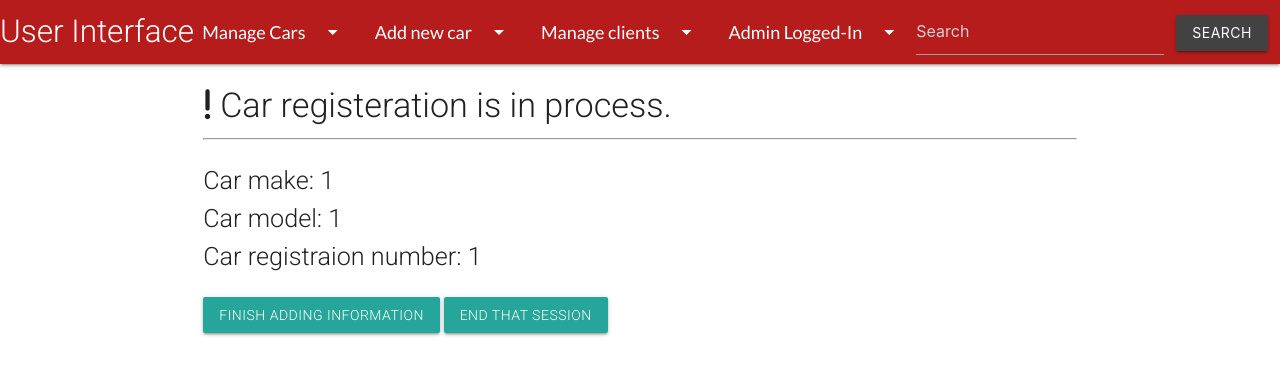
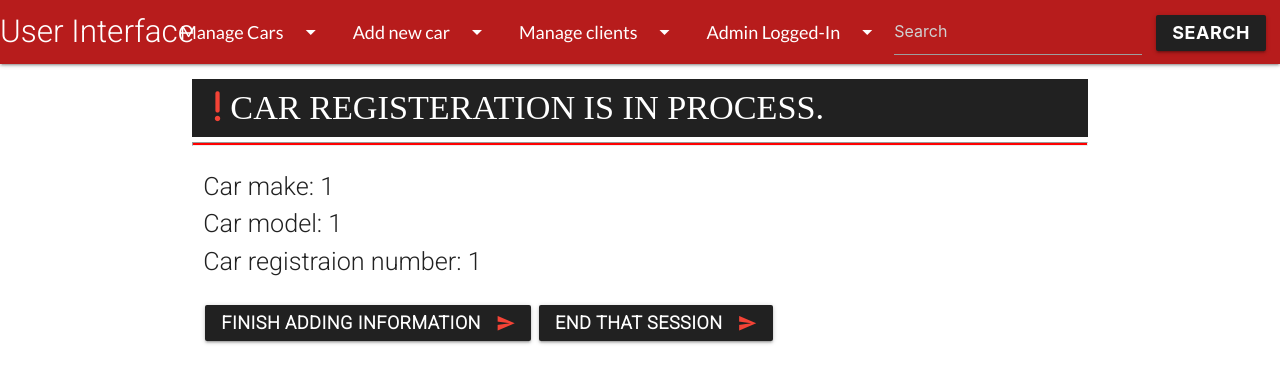
Before and after one commit to ashur-k/CI-MS3-Car-Showroom, a Flask app: page /admin/add_new_car/1 in a window 1280 px wide. Shown: the top 383 px of the page. Run offline with Flask 2, Linux system fonts and the light colour scheme; the visitor is signed in with stand-in values (Sample User, id 1); data that the repository does not hold is empty; some libraries are stand-ins or nearby versions.

Commit message:
admin css designing done

```diff
--- a/admin/static/css/admin_style.css
+++ b/admin/static/css/admin_style.css
@@ -1,8 +1,73 @@
+@import url('https://fonts.googleapis.com/css2?family=Roboto+Condensed:wght@300;400;700&display=swap');
 
-.custom-button{
+:root {
+--main-font-family:'Roboto sans-serif';
+--secondary-font-family:'-apple-system, BlinkMacSystemFont, 'Segoe UI', Roboto, Oxygen, Ubuntu, Cantarell, 'Open Sans', 'Helvetica Neue', sans-serif';
+  }
+
+*{
+    padding: 0;
+    margin: 0;
+
+}
+/* admin.html registration-process-container-message */
+.registration-process-container {
+    margin-top: 15px;
+}
+.registration-process-container div h4{
+    font-family: var(--main-font-family) !important;
+    text-transform: uppercase;
+    padding: 10px;
+    margin: 0px !important;
+}
+.registration-process-container .custom-row{
+    margin-bottom: 5px !important;
+}
+.registration-process-container .custom-coloumn{
+    margin-top:22px;
+}
+/*Horizontal lines*/
+.container-bottom-hr-styling{
+    background-color: red !important;
+    height: 2px !important;
+}
+/*buttons*/
+.admin-custom-buttons{
+    background-size: 200%;
+    background-color: #212121 !important;
+    font-weight: bold;
+    font-size: 18px;
     margin: 2px;
 }
+.admin-secondary-custom-buttons{
+    background-size: 200%;
+    background-color: #fafafa !important;
+    color: black;
+    font-weight: bold!important;
+    font-size: 18px;
+    margin: 2px;
 
+}
+/*List Items*/
+
+.admin-custom-li{
+    font-size: 18px;
+    font-weight: bolder;
+}
+/*card titles*/
+.admin-custom-card-title{
+
+   font-size: 32px;
+   font-weight: normal;
+   color: fff;
+   text-shadow:
+   -1px -1px 0 #000,
+    1px -1px 0 #000,
+    -1px 1px 0 #000000,
+     1px 1px 0 #000;
+}
+
+}
 .view_all_client_container{
     margin-bottom: 20px;
     margin-top: 20px;
@@ -14,4 +79,5 @@
         border-bottom: 1px solid #ffffff !important;
         -webkit-box-shadow: none !important;
         box-shadow: none !important;
+
 }
--- a/admin/templates/admin.html
+++ b/admin/templates/admin.html
@@ -3,20 +3,23 @@
   {% block content %}
   <!--This block of code will only execute when new car registration is in process and stopped-->
 {% if car_make and car_model and reg_num %}
-<div class="container">
+<div class="container registration-process-container">
+    <div class="row custom-row">
+        <div class="col s12 grey darken-4 valign-wrapper">
+            <h4 class="white-text"><i class="fas fa-exclamation red-text"></i> Car registeration is in process.</h4>
+        </div>
+    </div>
+    <hr class="container-bottom-hr-styling">
     <div class="row">
-        <div class="col s12">
-        <h4><i class="fas fa-exclamation"></i> Car registeration is in process.</h4><hr>
-        </div>
-        <div class="col s12" style="margin-top:22px;">
+        <div class="col s12 custom-coloumn">
             <p class="flow-text">Car make: <strong>{{ car_make }}</strong></p>
             <p class="flow-text">Car model: <strong>{{ car_model }}</strong></p>
             <p class="flow-text">Car registraion number: <strong>{{ reg_num }}</strong> </p>
         </div>
         <div class="row">
-            <div class="col s12" style="margin-top:22px;">
-                <a href="{{ url_for('admin.finish_car_registration') }}" class="btn btn-dark btn-sm">Finish adding information</a>
-                <a href="{{ url_for('admin.end_car_reg_session') }}" class="btn btn-danger btn-sm">End that session</a>
+            <div class="col s12 custom-coloumn">
+                <a href="{{ url_for('admin.finish_car_registration') }}" class="waves-effect waves-light btn admin-custom-buttons">Finish adding information<i class="material-icons right red-text">send</i></a>
+                <a href="{{ url_for('admin.end_car_reg_session') }}" class="waves-effect waves-light btn admin-custom-buttons">End that session<i class="material-icons right red-text">send</i></a>
             </div>
         </div>
     </div>
@@ -54,47 +57,52 @@
 <div class="section container ">
 <!--Add heading in a tag to use tooltip-->
 <div class="row grey darken-4 valign-wrapper" style="margin-top:22px; margin-bottom: 5px;">
-<a class="tooltipped" data-position="top" data-tooltip="{{clients_info.count()}} clients on dashboard to deal with">
+<a class="tooltipped" data-position="top" data-tooltip="{{clients_info.count()}} pending clients on dashboard">
 <h3 class="white-text" style="margin:20px;  font-weight:bolder;"><i class="fas fa-user-shield red-text"></i> ADMIN DASHBOARD</h3>
 </a>
-</div><hr  style="background-color: red !important; height: 2px;">
+</div><hr class="container-bottom-hr-styling">
 
 </div>
 {% for clients in clients_info %}
 {% if clients.dashboard_status == 'true' %}
 
-
 <div class="section container" id="" style="">
-
     <div class="row">
         <!--Cat cliet is interested in infomation column-->
         <div class="col s12 m12 l5">
-          <h3>Car client is interesetd in</h3>
+            <div class="row valign-wrapper">
+                <h4 class="" style=""><span><i class="fas fa-car black-text" ></i> CAR CLIENT IS INTERESTED IN</span><hr></h4>
+            </div>
+
+
+
             {% if clients.car_status == 'car_is_sold' %}
-            <p class="lead text-center" style="color:red; font-weight:bolder">This car is sold.</p>
-
+            <div class="row">
+            <div class="col s12 ">
+            <p class="lead  text-center" style="color:red; font-weight:bolder; font-size:22px;">This car is sold.</p>
+            </div>
+            </div>
             {% endif %}
         <div class="card grey darken-4  hoverable">
         <div class="card-image" style="padding:22px">
           <img src="{{ clients.car_image_url }}">
-          <span class="card-title">Car make: {{ clients.car_make }}</span>
+          <span class="card-title"><span class="admin-custom-card-title">Car make: {{ clients.car_make }}</span></span>
 
         </div>
         <div class="card-content">
-            <ul class="collection" style="font-weight: bolder;">
-                <li class="collection-item">Car model: {{ clients.car_model }}</li>
-                <li class="collection-item">Car reg num: {{ clients.reg_num }}</li>
-                <li class="collection-item">Registration Year: {{ clients.registration_year }}</li>
+            <ul class="collection">
+                <li class="collection-item admin-custom-li">Car model: {{ clients.car_model }}</li>
+                <li class="collection-item admin-custom-li">Car reg num: {{ clients.reg_num }}</li>
+                <li class="collection-item admin-custom-li">Registration Year: {{ clients.registration_year }}</li>
             </ul>
         </div>
 
          <div class="card-action">
+         <a href="{{url_for('client_blueprint.sold_car_info', reg_num=clients.reg_num)}}" class="btn waves-effect waves-red admin-secondary-custom-buttons" style="font-weight:bolder;">See full car info</a>
          {% if clients.car_status == 'car_is_sold' %}
-            <a href="{{url_for('client_blueprint.sold_car_info', reg_num=clients.reg_num)}}" class="white black-text btn" style="font-weight:bolder;">See full car info</a>
-            <a href="{{url_for('client_blueprint.add_new_client')}}" class="btn white black-text" style="font-weight:bolder;">Book different car for client</a>
+            <a href="{{url_for('client_blueprint.add_new_client')}}" class="btn waves-effect waves-red admin-secondary-custom-buttons" style="font-weight:bolder;">Book different car for client</a>
             {% else %}
-            <a href="{{url_for('client_blueprint.view', reg_num=clients.reg_num)}}" class="">See full car info</a>
-            <a href="{{url_for('admin.car_sold_form', reg_num=clients.reg_num, client_id=clients._id)}}" class="btn btn-sm bg-dark m-1" style="color: white;" >Car sold</a>
+            <a href="{{url_for('admin.car_sold_form', reg_num=clients.reg_num, client_id=clients._id)}}" class="btn waves-effect waves-red admin-secondary-custom-buttons">Car sold</a>
             {%endif%}
         </div>
         </div>
@@ -103,7 +111,10 @@
         </div>
         <!--Cliet infomation column-->
         <div class="col s12 m12 l5 offset-l2">
-          <h3>Client's information</h3>
+        <div class="row valign-wrapper">
+            <h4 class="" style=""><span><i class="fas fa-info-circle" style=" color:#000;"></i> CLIENT'S INFORMATION</span><hr></h4>
+        </div>
+
             <div class="card web_theme-card hoverable" style="margin-top:0px">
 
                 <div class="card-content white-text">
@@ -115,7 +126,7 @@
                         <div class="collapsible-header"><i class="fas fa-calendar-check"></i>Book an appiontment<i class="material-icons right">keyboard_arrow_down</i></div>
                         <div class="collapsible-body">
 
-                         <form class="" action="{{url_for('client_blueprint.add_appiontments_records')}}" id="appiontment_form{{ clients._id }}"  method="POST">
+                        <form class="" action="{{url_for('client_blueprint.add_appiontments_records')}}" id="appiontment_form{{ clients._id }}"  method="POST">
                         <input type="hidden" name="dashboard_status" value="true">
                         <input type="hidden" name="client_id" value="{{clients._id}}">
                         <input type="hidden" name="car_make" value="{{clients.car_make}}">
@@ -127,41 +138,43 @@
                         <input type="hidden" class="form-control" id="best_date_to_contact" name="best_date_to_contact" value="{{clients.best_date_to_contact}}" required>
 
                         <div class="input-field">
-                             <i class="material-icons prefix">account_circle</i>
-                            <input type="text" class="validate" id="full_name" name="full_name" value="{{clients.full_name}}" readonly required>
+                            <i class="material-icons prefix">account_circle</i>
+                            <input type="text" class="validate white-text" id="full_name" name="full_name" value="{{clients.full_name}}" required>
                             <label for="full_name">Full name</label>
                         </div>
 
                         <div class="input-field">
                         <i class="material-icons prefix">email</i>
-                            <input type="email" class="validate" id="email" name="email" value="{{clients.email}}" readonly  required>
+                            <input type="email" class="validate white-text" id="email" name="email" value="{{clients.email}}" required>
                             <label for="email">Email</label>
                         </div>
 
                         <div class="input-field">
                         <i class="material-icons prefix">phone</i>
-                        <input type="tel" class="validate" id="phone" name="phone" value="{{clients.phone}}" readonly  required>
+                        <input type="tel" class="validate white-text" id="phone" name="phone" value="{{clients.phone}}" required>
                         <label  for="phone">Telephone number</label>
                         </div>
 
                         <div class="input-field">
                         <i class="material-icons prefix">timer</i>
-                        <input class="ml-5" type="time" id="appiontment_time" name="appiontment_time" value="{{clients.appiontment_time}}">
+                        <input class="ml-5 white-text" type="time" id="appiontment_time" name="appiontment_time" value="{{clients.appiontment_time}}">
                         <label   for="best_time_to_contact">Appiontment time</label>
                         </div>
                         <div class="input-field">
                         <i class="material-icons prefix">date_range</i>
-                        <input class="ml-2" type="date" id="start" name="appiontment_date" value="{{clients.appiontment_date}}" min="2020-01-01" max="2022-12-31" required>
+                        <input class="ml-2 white-text" type="date" id="start" name="appiontment_date" value="{{clients.appiontment_date}}" min="2020-01-01" max="2022-12-31" required>
                         <label class="ml-2" for="start">Appiontment date:</label>
                         </div>
 
                         <div class="input-field">
                         <i class="material-icons prefix">mode_edit</i>
                         <label for="exampleFormControlTextarea1">Client related notes</label>
-                        <textarea class="materialize-textarea" id="exampleFormControlTextarea1" name="client_related_notes" rows="3">{{clients.client_related_notes}}</textarea>
+                        <textarea class="materialize-textarea white-text" id="exampleFormControlTextarea1" name="client_related_notes" rows="3">{{clients.client_related_notes}}</textarea>
                         </div>
 
-                        <button class="waves-effect waves-light btn" type="submit" form="appiontment_form{{ clients._id }}" class="btn btn-sm btn-dark" >Make appiontment: {{ clients.full_name }}</button>
+                        <button class="waves-effect waves-light btn admin-secondary-custom-buttons" type="submit" form="appiontment_form{{ clients._id }}">
+                        <i class="fas fa-bookmark red-text"></i> Book appiontment: {{ clients.full_name }}
+                        </button>
                         </form>
 
                         </div>
@@ -180,13 +193,13 @@
                     <li class="collection-item">Appiontment date: {{clients.appiontment_date}}</li>
                         {% else %}
                     <li class="collection-item pulse">
-                    <a class="waves-effect waves-light btn red pulse">Appiontment time: Client has not been contacted yet</a></li>
+                    <a class="waves-effect waves-light btn red darken-4 pulse">Appiontment time: Client has not been contacted yet</a></li>
                         {%endif%}
                 </ul>
                 </div>
                 <div class="card-action">
-                <a type="button" class="waves-effect waves-light btn modal-trigger white black-text btn" href="#modal{{ clients._id }}">Delete client</a>
-                 <a type="button" class="waves-effect waves-black btn modal-trigger white black-text btn" href="#removeFromDashboard{{ clients._id }}">Remove client from dashboard</a>
+                <a type="button" class="waves-effect waves-red  btn modal-trigger admin-secondary-custom-buttons" href="#modal{{ clients._id }}">Delete client</a>
+                 <a type="button" class="waves-effect waves-red btn modal-trigger admin-secondary-custom-buttons" href="#removeFromDashboard{{ clients._id }}">Remove client from dashboard</a>
                 </div>
                 </div>
 
--- a/admin/templates/admin_base.html
+++ b/admin/templates/admin_base.html
@@ -37,8 +37,8 @@
             </form>
         </li>
         <li style="margin-right:12px;">
-           <button form="search" class="waves-effect waves-light btn tooltipped grey darken-3" type="submit" data-tooltip="Search user make/model/registration">Search</button>
-
+        <button form="search" class="waves-effect waves-light btn admin-custom-buttons" type="submit" data-tooltip="Search user make/model/registration">
+           Search</button>
         </li>
       </ul>
     </div>
```
